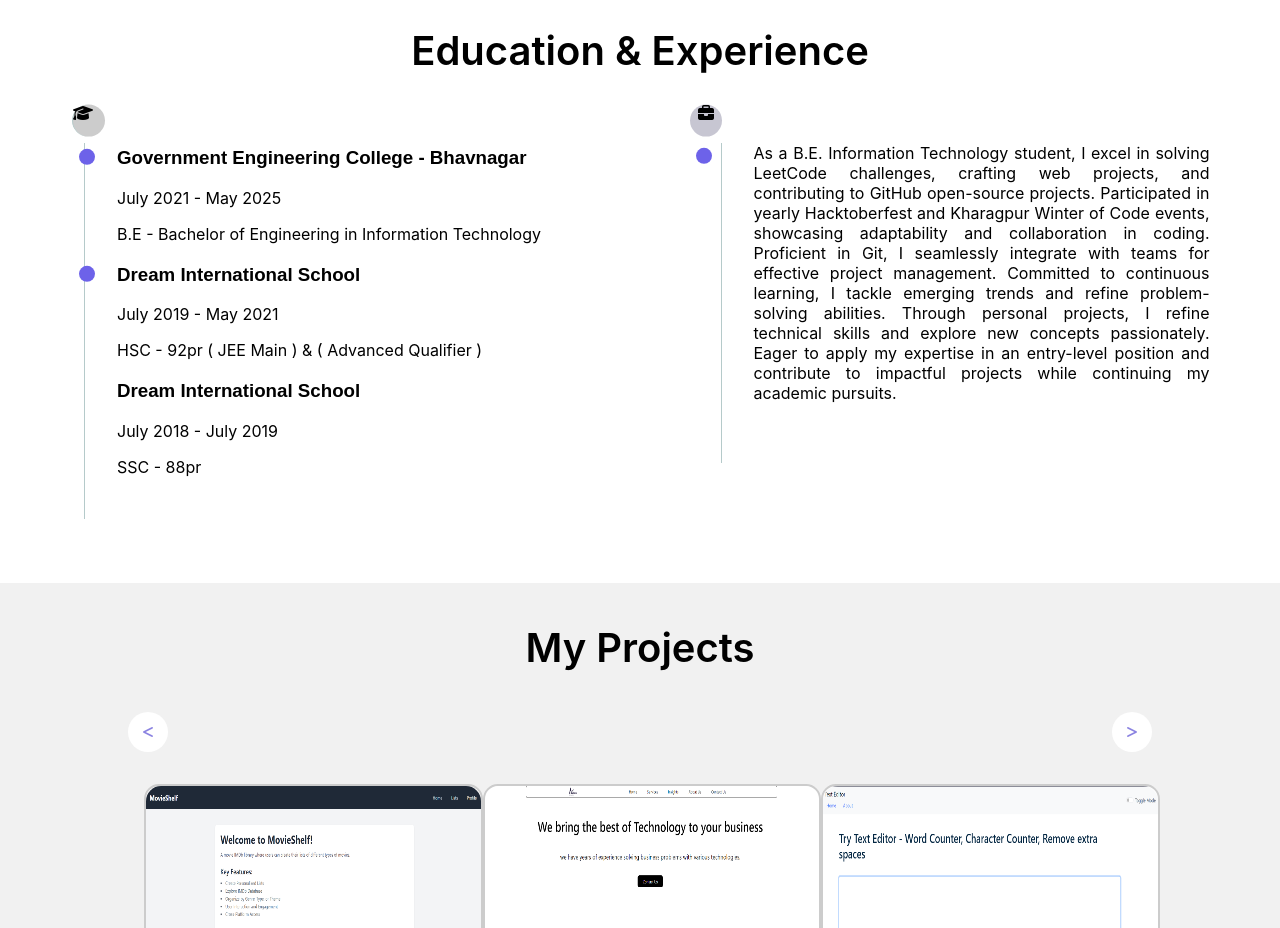
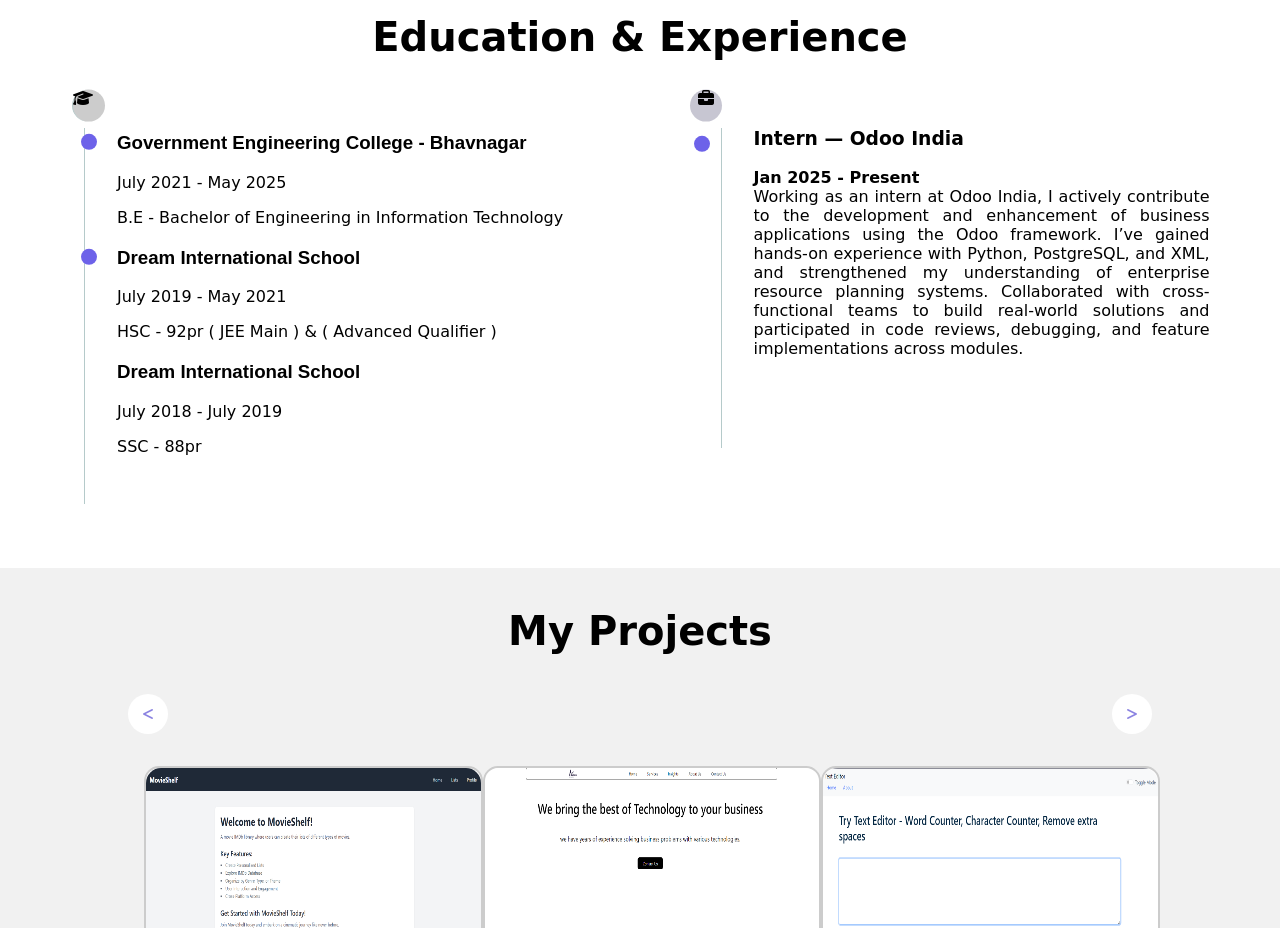
Before and after one commit to yashpatel08/patelyash, a React (Create React App) app: page / in a window 1280 px wide. Shown: the part 1580-2508 px from the top of the page. Built offline with nearby package versions, Linux system fonts and the light colour scheme.

Commit message:
[IMP] experience: Added Experience

```diff
--- a/src/components/Experience.js
+++ b/src/components/Experience.js
@@ -33,11 +33,11 @@ const Experience = () => {
                     <i className="fa-solid fa-briefcase"></i>
                     <div className="circle2"></div>
                     <div className='experience-content'>
+                        <h3 className='experience-title'>Intern — Odoo India</h3>
+                        <p><strong>Jan 2025 - Present</strong></p>
                         <p>
-                            As a B.E. Information Technology student,
-                            I excel in solving LeetCode challenges,
-                            crafting web projects, and contributing to GitHub open-source projects. Participated in yearly Hacktoberfest and Kharagpur Winter of Code events, showcasing adaptability and collaboration in coding. Proficient in Git, I seamlessly integrate with teams for effective project management. Committed to continuous learning, I tackle emerging trends and refine problem-solving abilities. Through personal projects, I refine technical skills and explore new concepts passionately. Eager to apply my expertise in an entry-level position and contribute to
-                            impactful projects while continuing my academic pursuits.</p>
+                            Working as an intern at Odoo India, I actively contribute to the development and enhancement of business applications using the Odoo framework. I’ve gained hands-on experience with Python, PostgreSQL, and XML, and strengthened my understanding of enterprise resource planning systems. Collaborated with cross-functional teams to build real-world solutions and participated in code reviews, debugging, and feature implementations across modules.
+                        </p>
                     </div>
                 </div>
             </div>
--- a/src/style.css
+++ b/src/style.css
@@ -1,3 +1,7 @@
+body {
+    font-family: "Comic Sans MS", cursive, sans-serif;
+}
+
 .navbar a {
     text-decoration: none;
     color: black;
@@ -227,7 +231,7 @@
     height: 2vh;
     border-radius: 2vh;
     margin-top: 6px;
-    left: 9.9vh;
+    left: 10.1vh;
     transform: translateY(-1%);
     z-index: 2;
 }
@@ -238,7 +242,8 @@
     width: 2vh;
     height: 2vh;
     border-radius: 2vh;
-    left: 54.34%;
+    margin-top: 3px;
+    left: 54.24%;
     transform: translateY(30%);
 }
 
@@ -255,6 +260,11 @@
 
 .experience-content p {
     margin: 0;
+}
+
+.experience-title{
+    margin-top: 0;
+    padding-top: 0;
 }
 
 .education-content h3{
@@ -839,12 +849,12 @@ li {
     }
 
     .circle {
-        left: 4%;
+        left: 3%;
         transform: translateY(5%);
     }
 
     .circle2 {
-        left: 4%;
+        left: 3%;
         transform: translateY(45%);
     }
 
```
